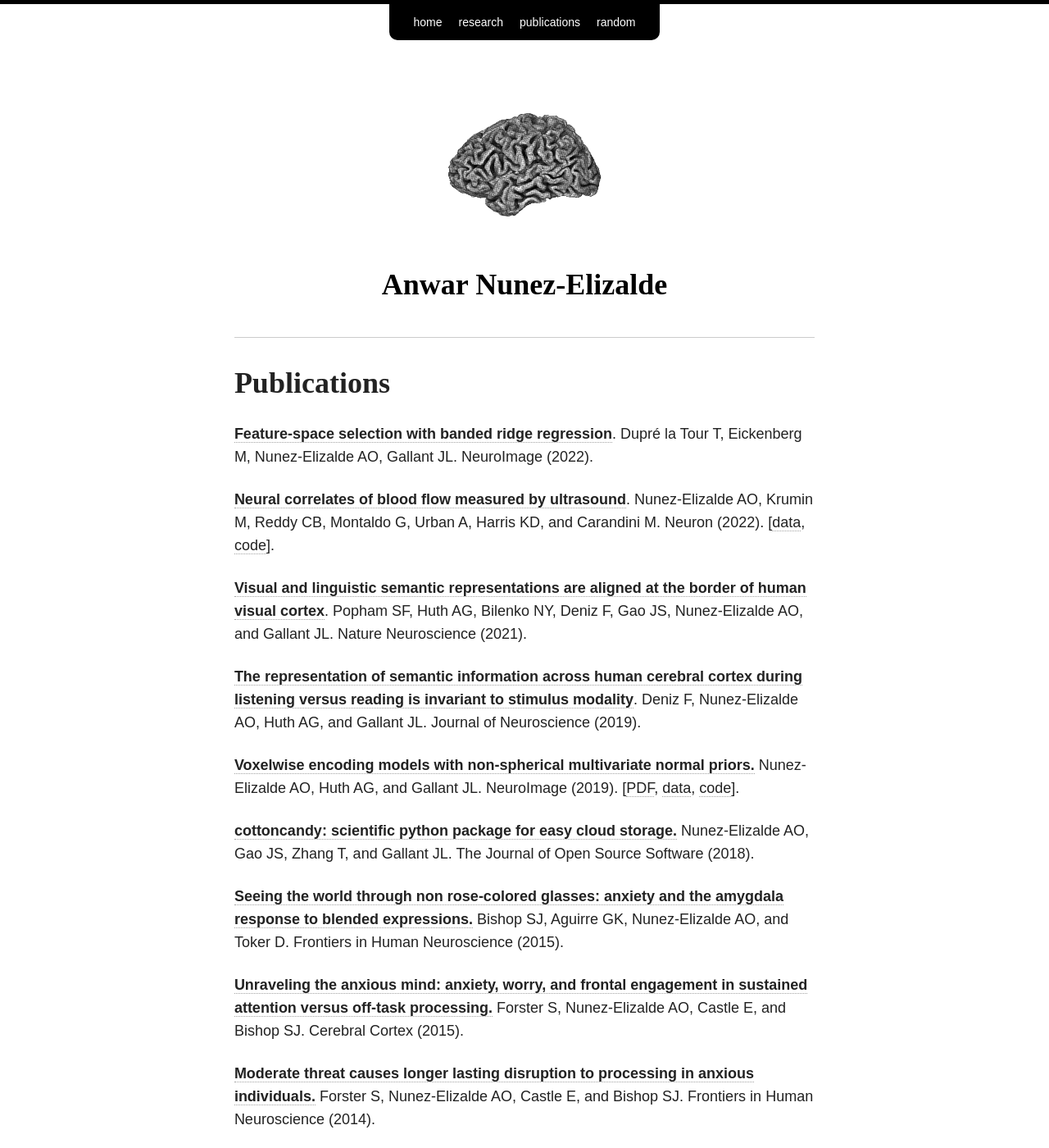
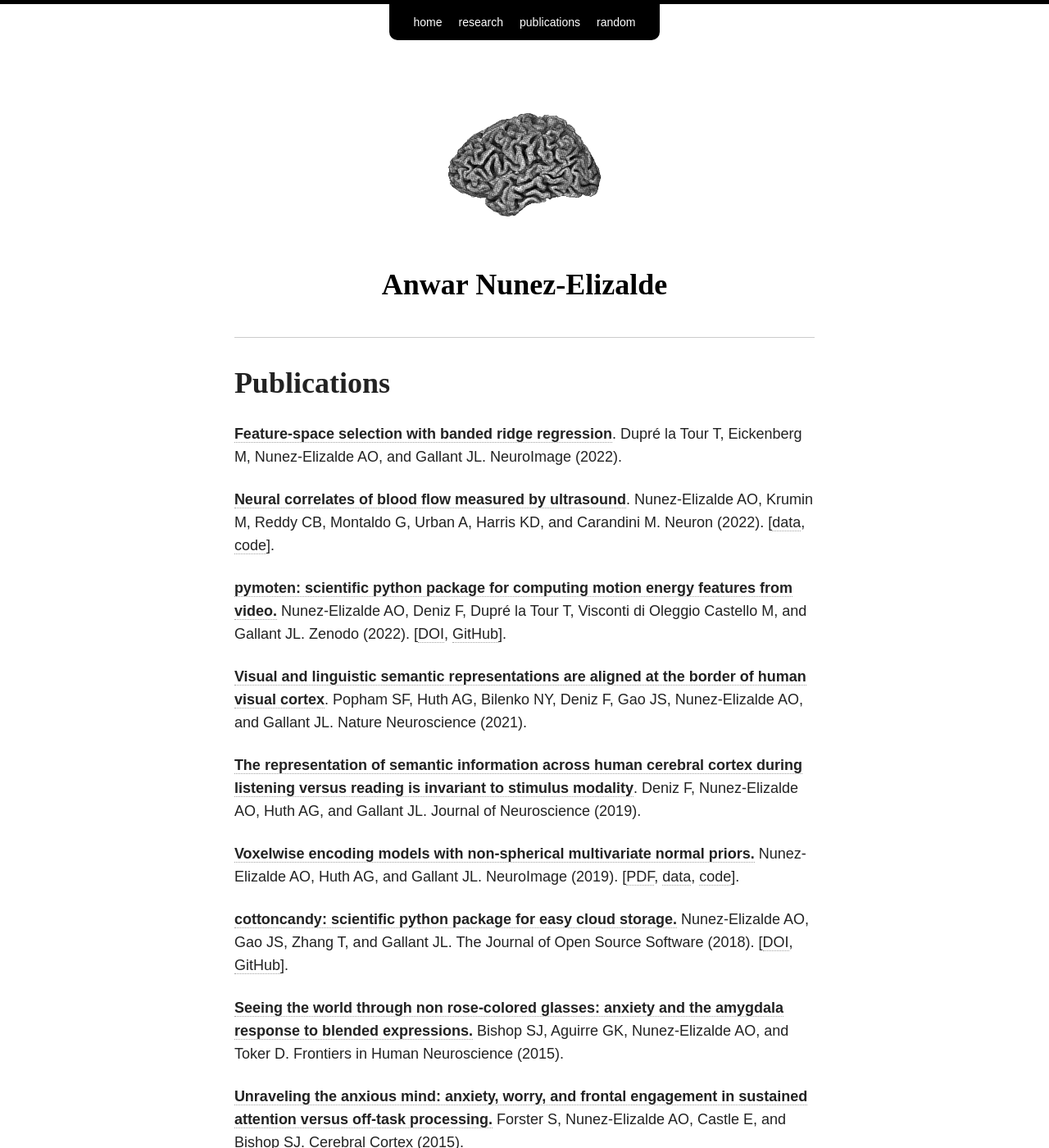
Before and after one commit to anwarnunez/anwarnunez.github.io, a Jekyll site: the page built from publications/index.md, in a window 1280 px wide and 1400 px high. Shown: the whole window at 82% size. Built offline with Jekyll 4.4.1, drawn with Linux system fonts in a browser that asks for light colours; nearby versions of some CDN libraries.

Commit message:
Update index.md

```diff
--- a/publications/index.md
+++ b/publications/index.md
@@ -10,9 +10,11 @@ search_omit: false
 
 # Publications
 
-[**Feature-space selection with banded ridge regression**](https://doi.org/10.1016/j.neuroimage.2022.119728). Dupré la Tour T, Eickenberg M, Nunez-Elizalde AO, Gallant JL. NeuroImage (2022).
+[**Feature-space selection with banded ridge regression**](https://doi.org/10.1016/j.neuroimage.2022.119728). Dupré la Tour T, Eickenberg M, Nunez-Elizalde AO, and Gallant JL. NeuroImage (2022).
 
 [**Neural correlates of blood flow measured by ultrasound**](https://doi.org/10.1016/j.neuron.2022.02.012). Nunez-Elizalde AO, Krumin M, Reddy CB, Montaldo G, Urban A, Harris KD, and Carandini M. Neuron (2022). [[data](https://figshare.com/projects/Nunez-Elizalde2022/132110), [code](https://github.com/anwarnunez/fusi)].
+
+[**pymoten: scientific python package for computing motion energy features from video.**](http://github.com/gallantlab/pymoten) Nunez-Elizalde AO, Deniz F, Dupré la Tour T, Visconti di Oleggio Castello M, and Gallant JL. Zenodo (2022). [[DOI](https://doi.org/10.5281/zenodo.6349625), [GitHub](http://github.com/gallantlab/pymoten)].
 
 [**Visual and linguistic semantic representations are aligned at the border of human visual cortex**]( https://doi.org/10.1038/s41593-021-00921-6). Popham SF, Huth AG, Bilenko NY, Deniz F, Gao JS, Nunez-Elizalde AO, and Gallant JL. Nature Neuroscience (2021).
 
@@ -20,7 +22,7 @@ search_omit: false
 
 [**Voxelwise encoding models with non-spherical multivariate normal priors.**](https://doi.org/10.1016/j.neuroimage.2019.04.012) Nunez-Elizalde AO, Huth AG, and Gallant JL. NeuroImage (2019). [[PDF](http://anwarnunez.github.io/downloads/Nunez-Elizalde2019.pdf), [data](https://berkeley.box.com/s/adk97fj1zv7l83358cftdh0eux8ya6tx), [code](http://github.com/gallantlab/tikreg)].
 
-[**cottoncandy: scientific python package for easy cloud storage.**](https://joss.theoj.org/papers/5af3df2912fd34f2cf3bb7fa1db90df5) Nunez-Elizalde AO, Gao JS, Zhang T, and Gallant JL. The Journal of Open Source Software (2018).
+[**cottoncandy: scientific python package for easy cloud storage.**](http://github.com/gallantlab/cottoncandy) Nunez-Elizalde AO, Gao JS, Zhang T, and Gallant JL. The Journal of Open Source Software (2018). [[DOI](https://doi.org/10.21105/joss.00890), [GitHub](http://github.com/gallantlab/cottoncandy)].
 
 [**Seeing the world through non rose-colored glasses: anxiety and the amygdala response to blended expressions.**](http://journal.frontiersin.org/article/10.3389/fnhum.2015.00152/full) Bishop SJ, Aguirre GK, Nunez-Elizalde AO, and Toker D. Frontiers in Human Neuroscience (2015).
 
```
